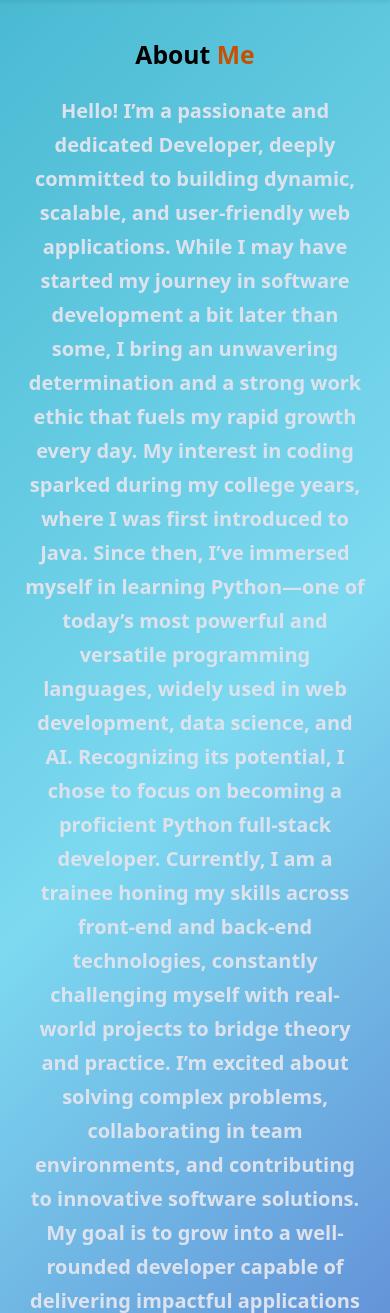
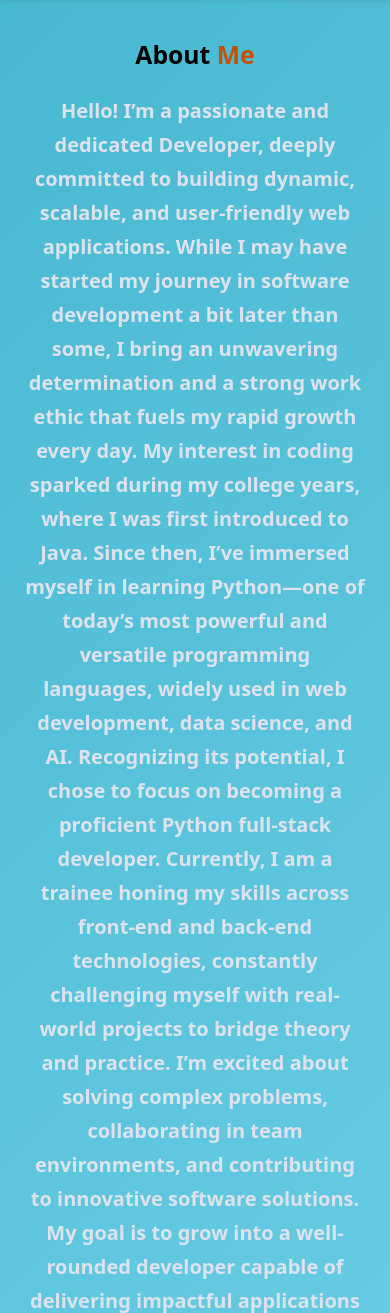
Before and after one commit to NilaRamamoorthy/Portfolio-Django, a Django app: page /about/ in a window 390 px wide. Shown: the part 56-1369 px from the top of the page. Run offline with Django 5.2, Linux system fonts and the light colour scheme; data comes from the database, SQL or seed files in the repository.

Commit message:
bg light

```diff
--- a/static/css/style.css
+++ b/static/css/style.css
@@ -20,7 +20,7 @@ body {
 
  @media (max-width: 1024px) {
   body {
-    background: linear-gradient(-45deg, #3b5ba5, #5b7bd0, #7cd9f0, #46b8d0) !important;
+    background: linear-gradient(-45deg, #7cd9f0, #46b8d0) !important;
   }
 }
 
```
